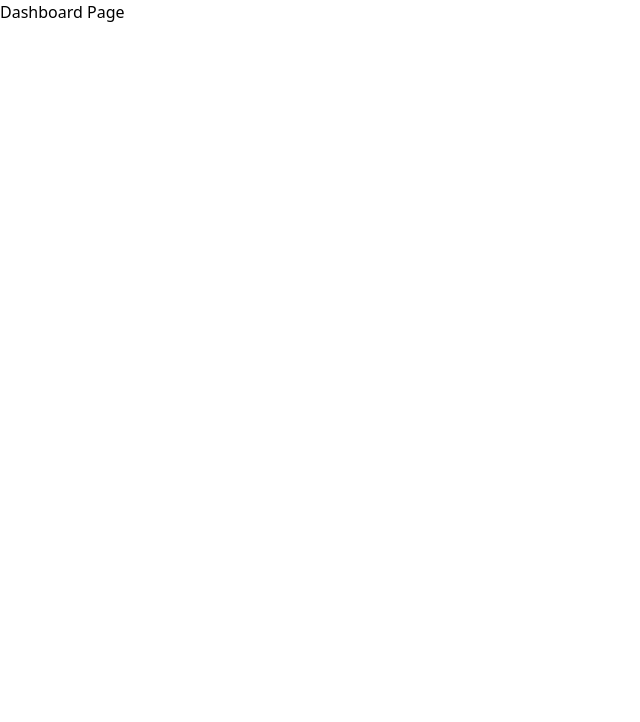
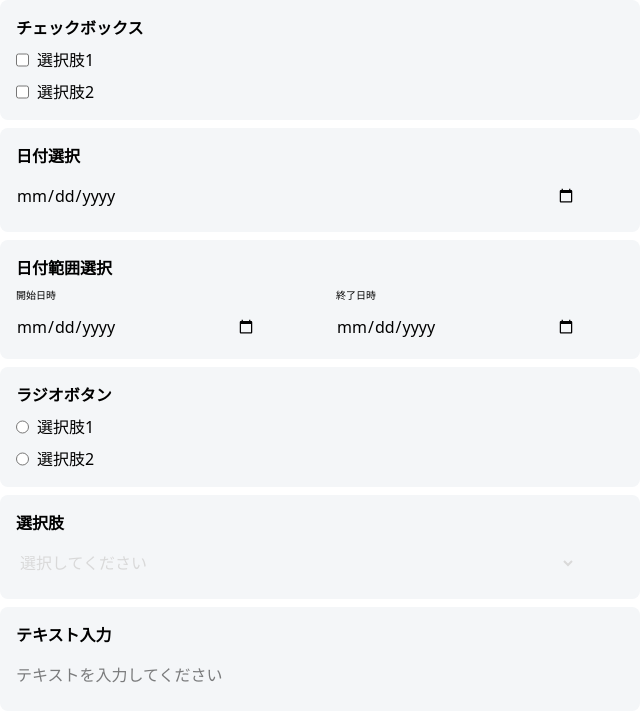
Before and after one commit to harutocom/city-hall-workflow, a Next.js app: page /dashboard in a window 1280 px wide. Shown: the top 722 px of the page, without its empty margins (0-640 px from the left). Built offline with nearby package versions, Linux system fonts and the light colour scheme.

Commit message:
簡単な変更

```diff
--- a/app/(app)/dashboard/page.tsx
+++ b/app/(app)/dashboard/page.tsx
@@ -1,3 +1,19 @@
+import Check from "@/componets/featurses/Check";
+import Date from "@/componets/featurses/Date";
+import DateRange from "@/componets/featurses/DateRange";
+import Radio from "@/componets/featurses/Radio";
+import Select from "@/componets/featurses/Select";
+import TextEntry from "@/componets/featurses/TextEntry";
+
 export default function Dashboard() {
-  return <>Dashboard Page</>;
+  return <>
+  <div className="flex flex-col gap-[8px]">
+    <Check></Check>
+    <Date></Date>
+    <DateRange></DateRange>
+    <Radio></Radio>
+    <Select></Select>
+    <TextEntry></TextEntry>
+  </div>
+  </>;
 }
```
Also changed, not shown: app/(auth)/signup/page.tsx (+2 -2 lines).
